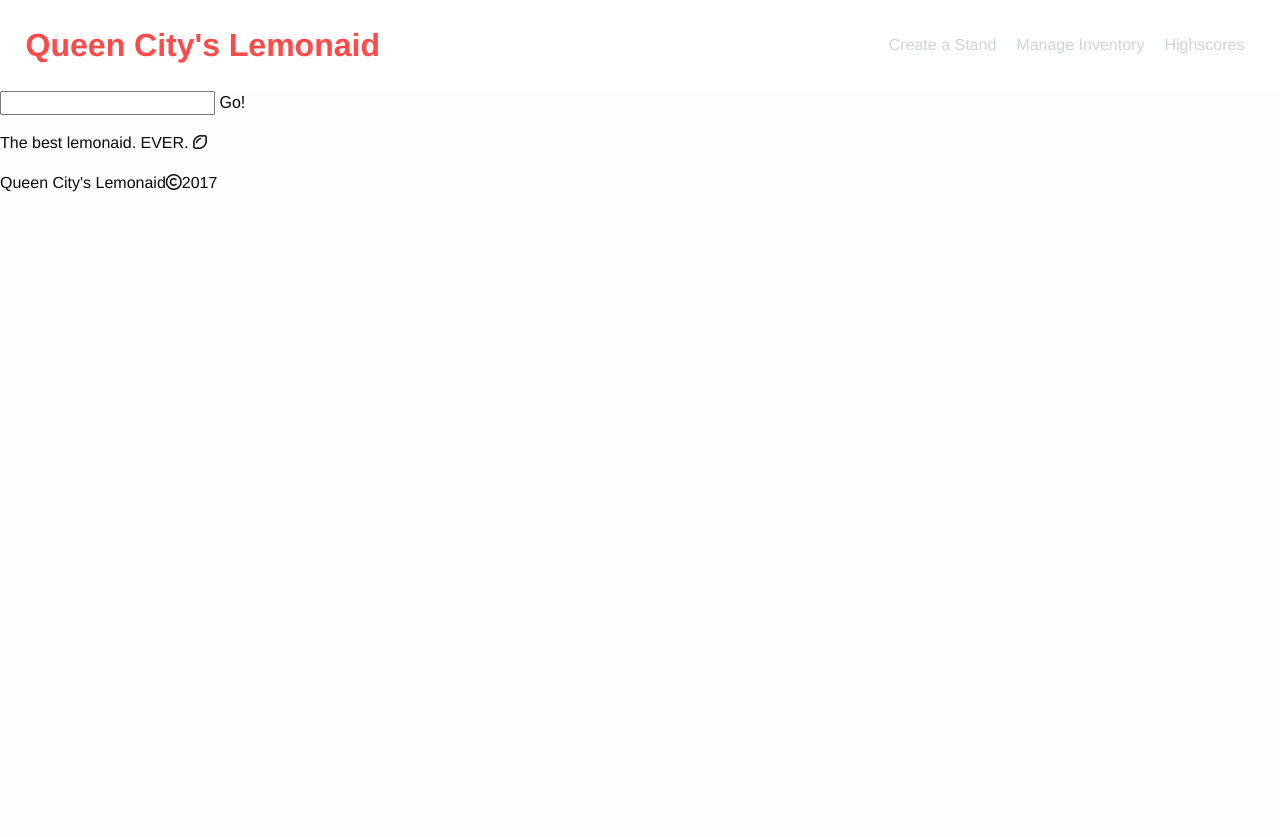
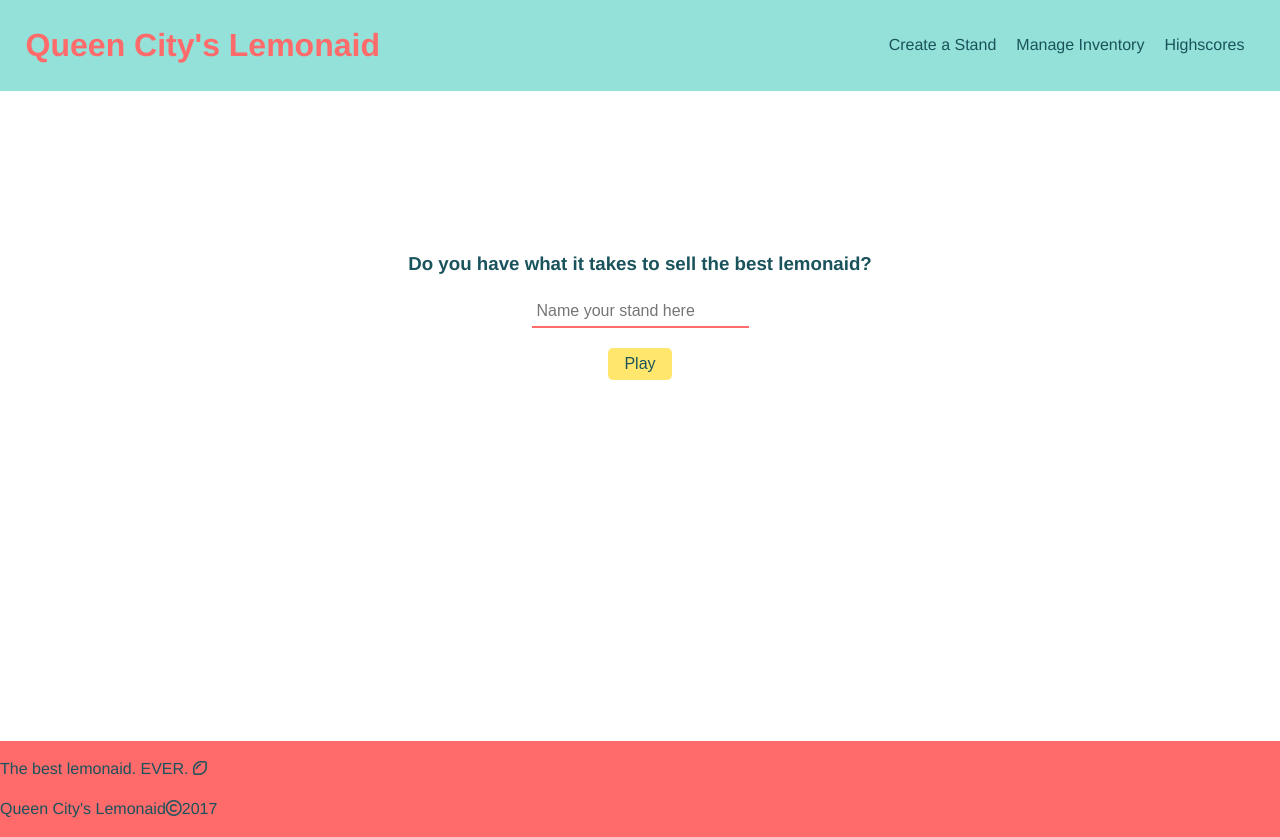
Before and after one commit to Michelcalex/lemonade-stand, a website: page index.html in a window 1280 px wide. Before the commit the page ends 800 px from the top, so only its background shows below. Drawn offline with nearby package versions, Linux system fonts and the light colour scheme; some packages are replaced by stand-ins of ours.

Commit message:
Fixed color variables and styled main section of home page

```diff
--- a/scss/partials/_header.scss
+++ b/scss/partials/_header.scss
@@ -1,6 +1,6 @@
 header {
     @include grid-row();
-    background-color: $secondary-bkgd-color;
+    background-color: $header-bkgd-color;
     max-width: 100%;
 
     nav {
--- /dev/null
+++ b/scss/partials/_main.scss
@@ -0,0 +1,34 @@
+main {
+    @include grid-row();
+    background-color: $primary-bkgd-color;
+    max-width: 100%;
+    height: 650px;
+
+    #stand-section {
+        text-align: center;
+        padding: 11% 0;
+
+        h3 {
+            color: $primary-txt-color;
+        }
+
+        input {
+            padding: 5px;
+            border: none;
+            border-bottom: 2px solid #FF6B6B;
+        }
+
+        button {
+            background-color: $primary-btn-bkgd-color;
+            padding: 8px 16px;
+            border-radius: $btn-border-radius;
+            margin-top: 20px;
+            color: $btn-txt-color;
+        }
+
+        button:hover {
+            background-color: $hover-btn-bkgd-color;
+            color: $hover-btn-txt-color;
+        }
+    }
+}
--- a/scss/style.scss
+++ b/scss/style.scss
@@ -3,30 +3,38 @@
 @include foundation-global-styles;
 @include foundation-grid;
 
+//background colors
+$primary-bkgd-color: #FFF ;
+$secondary-bkgd-color: #93E1D8;
+$header-bkgd-color: #93E1D8;
+$footer-bkgd-color: #FF6B6B;
 
-$primary-bkgd-color: #CDD6D0 ;
-$secondary-bkgd-color: #fff;
+//highlight text colors
+$primary-highlight-txt-color: #FF6B6B;
+$secondary-highlight-txt-color: #1A535C;
+$tertiary-highlight-txt-color: #fff;
 
-$primary-highlight-txt-color: #FE4A49;
-$secondary-highlight-txt-color: #CDD6D0;
-$tertiary-highlight-txt-color: #93E1D8;
+//button properties
+$primary-btn-bkgd-color: #FFE66D;
+$btn-txt-color: #1A535C;
+$hover-btn-bkgd-color: #FF6B6B;
+$hover-btn-txt-color: #fff;
+$btn-border-radius: 5px;
 
-$primary-btn-bkgd-color: #FFDE00;
-
-$primary-txt-color: #000040;
+//text properties
+$primary-txt-color: #1A535C;
 
 
 
 
-@import 'partials/header';
+//global variables
+body{
+    color: $primary-txt-color;
+}
 
 
 
-#stand-stats {
-
-    div {
-        width: 200px;
-        height: 200px;
-        border: 1px solid red;
-    }
-}
+//partial imports
+@import 'partials/header';
+@import 'partials/main';
+@import 'partials/footer';
--- a/templates/stand.html
+++ b/templates/stand.html
@@ -1,4 +1,5 @@
 <section id="stand-section">
-    <input type="text" ng-model="standName" placeholder"Name your stand here">
-    <button ng-click="add()">Go!</button>
+    <h3>Do you have what it takes to sell the best lemonaid?</h3>
+    <input type="text" ng-model="standName" placeholder="Name your stand here"><br>
+    <button ng-click="add()">Play</button>
 </section>
```
Also changed, not shown: public/templates/stand.html (+3 -2 lines), public/style.css.
